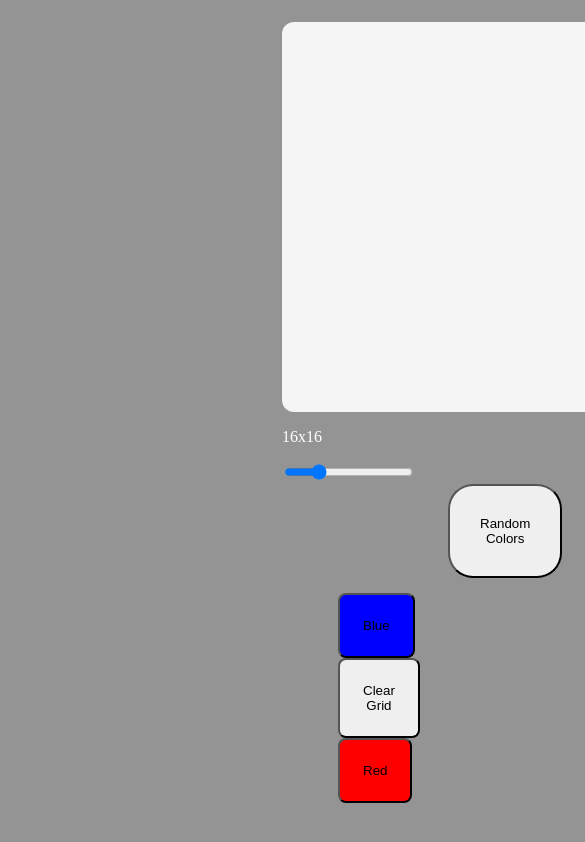
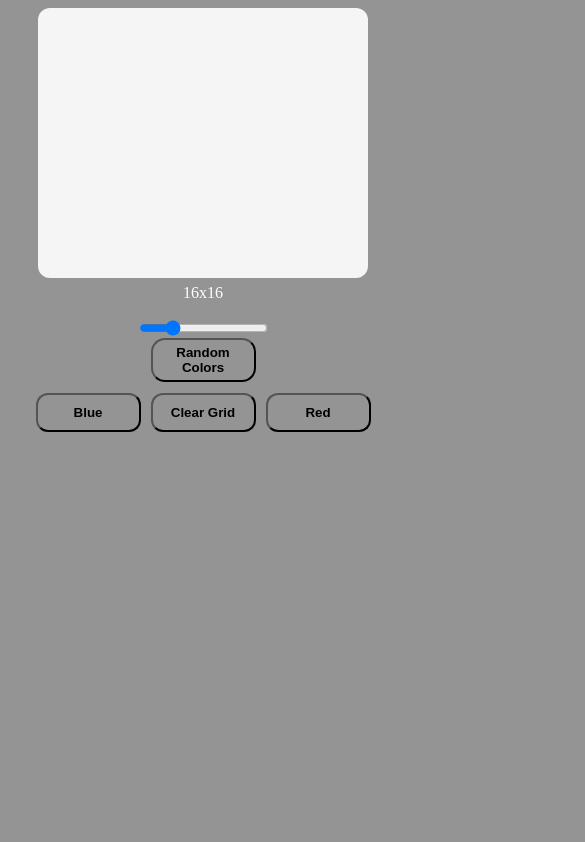
Before and after one commit to Rodriguez365/Project-Etch-a-Sketch, a plain HTML site: page index.html in a window 390 px wide. Shown: the top 842 px of the page, 585 px wide, since content can reach past the window. Drawn offline with Linux system fonts and the light colour scheme.

Commit message:
Just added a few responsive designs to the page

```diff
--- a/index.html
+++ b/index.html
@@ -11,6 +11,9 @@
 
 <body>
     <div id="grid_container">
+        <div id="grids">
+
+        </div>
     </div>
     <div id="range">
         <p id="range_text"></p>
@@ -18,7 +21,7 @@
     </div>
 
     <div id="random_btn">
-        <button id="rainbow">Random Colors</button>
+        <button id="rainbow" onmouseover="change_background()">Random Colors</button>
     </div>
     <div id="three_btns">
         <button id="blue">Blue</button>
--- a/javascript.js
+++ b/javascript.js
@@ -1,4 +1,4 @@
-const container = document.getElementById("grid_container")
+const container = document.getElementById("grids")
 
 let new_color = "";
 const blue = document.getElementById("blue");
@@ -20,7 +20,7 @@ function clear_grid() {
 
 
 function change() {
-    const choice = "blue,green,black,yellow,brown,red,orange,grey".split(",");
+    const choice = "blue,green,yellow,brown,red,orange,grey".split(",");
     return choice[Math.floor(Math.random() * choice.length)];
 
 }
@@ -29,6 +29,11 @@ rainbow.addEventListener("click", () => {
     new_color = "rainbow";
 
 })
+
+function change_background() {
+    rainbow.style.backgroundColor = change();
+
+}
 
 
 function update_grid() {
--- a/style.css
+++ b/style.css
@@ -1,45 +1,81 @@
 body {
-    margin-top: 22px;
-    margin-left: 282px;
     background-color: #0000006b;
     color: white;
+    width: 100%;
+    height: 100%;
 }
 
 #grid_container {
-    width: 466px;
-    height: 390px;
+    display: flex;
+    align-items: center;
+    justify-content: center;
+}
+
+#range {
+    flex-direction: column;
+    margin-top: -10px;
+}
+
+#three_btns {
+    gap: 30px;
+}
+
+#range,
+#three_btns,
+#random_btn {
+    display: flex;
+    align-items: center;
+    justify-content: center;
+}
+
+#grids {
+    width: 400px;
+    height: 300px;
     display: grid;
     background-color: whitesmoke;
     border-radius: 12px;
 }
 
-#blue {
+#rainbow {
+    margin-bottom: 11px;
+    padding: 12px;
+    border-radius: 14px;
+}
+
+button {
+    padding: 10px;
+    border-radius: 12px;
+    width: 164px;
+    color: white;
+    background-color: transparent;
+    color: black;
+    font-weight: bold;
+}
+
+button:hover {
+    background-color: white;
+}
+
+button#blue:hover {
     background-color: blue;
 }
 
-#red {
+button#red:hover {
     background-color: red;
 }
 
-#rainbow {
-    margin-left: 166px;
-    margin-bottom: 11px;
-    padding: 30px;
-    border-radius: 25px;
+@media (max-width:600px) {
+    button {
+        width: 105px;
+    }
+    #grids {
+        width: 330px;
+        height: 270px;
+    }
+    #rainbow {
+        padding: 5px;
+    }
+    #three_btns {
+        gap: 10px;
+    }
 }
-
-#three_btns {
-    margin-left: 6px;
-    margin-top: 4px;
-}
-
-button {
-    padding: 23px;
-    border-radius: 8px;
-    margin-left: 50px;
-}
-
-button:hover {
-    background-color: orange;
-    transition: ease-out 1s;
-}
```
